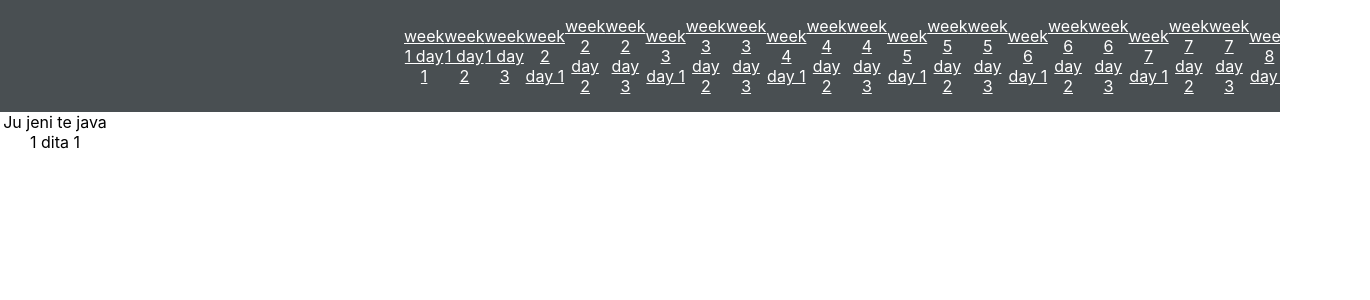
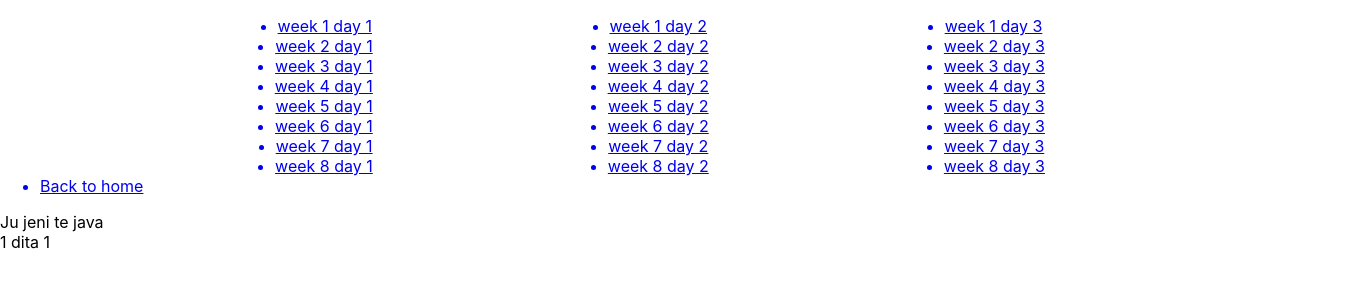
Before and after one commit to KaltrinaDragobuzhda/couch-running, a React (Create React App) app: page /week/1/1 in a window 1280 px wide. Shown: the top 300 px of the page, 1370 px wide, since content can reach past the window. Built offline with nearby package versions, Linux system fonts and the light colour scheme.

Commit message:
added style to display text in a row

```diff
--- a/src/App.css
+++ b/src/App.css
@@ -1,4 +1,4 @@
-.App {
+/* .App {
   text-align: center;
 }
 
@@ -17,4 +17,10 @@ nav {
   justify-content: space-around;
   align-items: center;
   list-style: none;
+} */
+
+.week-container{
+  display: flex;
+    flex-direction: row;
+    justify-content: space-evenly;
 }
--- a/src/App.js
+++ b/src/App.js
@@ -12,7 +12,6 @@ function App() {
         <Switch>
           <Route path="/" exact component={Home} />
           <Route path="/week/:weekNr/:dayNr" component={Week} />
-
         </Switch>
       </div>
     </Router>
--- a/src/Nav.js
+++ b/src/Nav.js
@@ -6,12 +6,13 @@ import { Link } from 'react-router-dom'
 function Nav() {
 
   const navStyle = {
-    color: 'white'
+    color: 'balck'
   };
 
   return (
     <nav>
       <ul className="nav-links">
+        <div className='week-container'>
         <Link style={navStyle} to='/week/1/1'>
           <li>week 1 day 1</li>
         </Link>
@@ -21,6 +22,8 @@ function Nav() {
         <Link style={navStyle} to='/week/1/3'>
           <li>week 1 day 3</li>
         </Link>
+        </div>
+        <div className='week-container'>
         <Link style={navStyle} to='/week/2/1'>
           <li>week 2 day 1</li>
         </Link>
@@ -30,6 +33,8 @@ function Nav() {
         <Link style={navStyle} to='/week/2/3'>
           <li>week 2 day 3</li>
         </Link>
+        </div>
+        <div className='week-container'>
         <Link style={navStyle} to='/week/3/1'>
           <li>week 3 day 1</li>
         </Link>
@@ -39,6 +44,8 @@ function Nav() {
         <Link style={navStyle} to='/week/3/3'>
           <li>week 3 day 3</li>
         </Link>
+        </div>
+        <div className='week-container'>
         <Link style={navStyle} to='/week/4/1'>
           <li>week 4 day 1</li>
         </Link>
@@ -48,6 +55,8 @@ function Nav() {
         <Link style={navStyle} to='/week/4/3'>
           <li>week 4 day 3</li>
         </Link>
+        </div>
+        <div className='week-container'>
         <Link style={navStyle} to='/week/5/1'>
           <li>week 5 day 1</li>
         </Link>
@@ -57,6 +66,8 @@ function Nav() {
         <Link style={navStyle} to='/week/5/3'>
           <li>week 5 day 3</li>
         </Link>
+        </div>
+        <div className='week-container'>
         <Link style={navStyle} to='/week/6/1'>
           <li>week 6 day 1</li>
         </Link>
@@ -66,6 +77,8 @@ function Nav() {
         <Link style={navStyle} to='/week/6/3'>
           <li>week 6 day 3</li>
         </Link>
+        </div>
+        <div className='week-container'>
         <Link style={navStyle} to='/week/7/1'>
           <li>week 7 day 1</li>
         </Link>
@@ -75,6 +88,8 @@ function Nav() {
         <Link style={navStyle} to='/week/7/3'>
           <li>week 7 day 3</li>
         </Link>
+        </div>
+        <div className='week-container'>
         <Link style={navStyle} to='/week/8/1'>
           <li>week 8 day 1</li>
         </Link>
@@ -84,6 +99,10 @@ function Nav() {
         <Link style={navStyle} to='/week/8/3'>
           <li>week 8 day 3</li>
         </Link>
+        </div>
+        <Link style={navStyle} to='/'>
+          <li>Back to home</li>
+        </Link>
 
       </ul>
     </nav>
```
